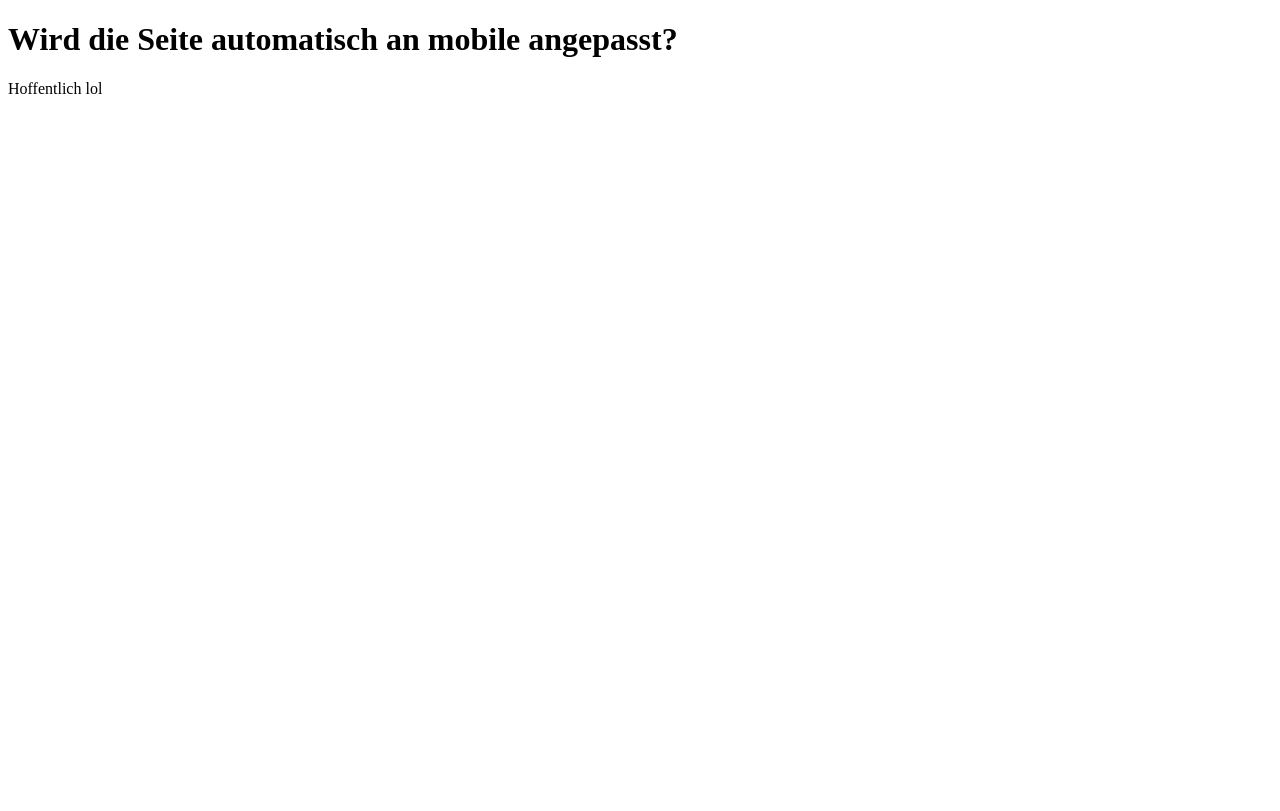
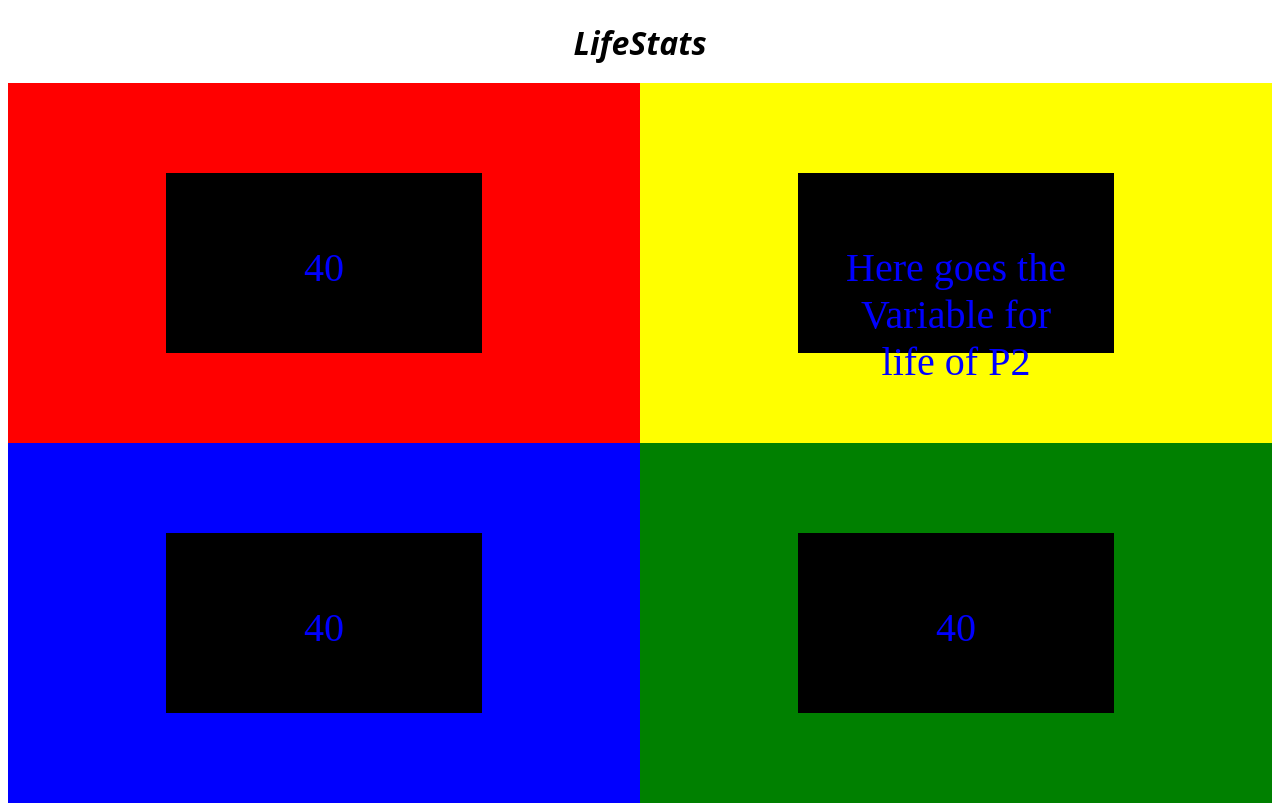
Before and after one commit to chemiQsMtG/LifeStats, a plain HTML site: page index.html in a window 1280 px wide. Drawn offline with Linux system fonts and the light colour scheme.

Commit message:
Update index.html

```diff
--- a/index.html
+++ b/index.html
@@ -1,12 +1,172 @@
 <!DOCTYPE html>
 <html>
 <head>
-<title>Test</title>
+<title>LifeStats</title>
 </head>
+
 <body>
 
-<h1>Wird die Seite automatisch an mobile angepasst?</h1>
-<p>Hoffentlich lol </p>
+<h1>LifeStats</h1>
+<div class="ActiveArea">
+
+    <div class="p1">
+        <div class="p1life">
+            <p>40</p>
+        </div>
+    </div>
+    <div class="p2">
+        <div class="p2life">
+            <p>Here goes the Variable for life of P2</p>
+        </div>
+    </div>
+    <div class="p3">
+        <div class="p3life">
+            <p>40</p>
+        </div>
+    </div>
+    <div class="p4">
+        <div class="p4life">
+            <p>40</p>
+        </div>
+    </div>
+
+</div>
+
+
+<style>
+   h1 {
+    height:5vh;
+    color:black;
+    text-align: center;
+    font-family: system-ui, -apple-system, BlinkMacSystemFont, 'Segoe UI', Roboto, Oxygen, Ubuntu, Cantarell, 'Open Sans', 'Helvetica Neue', sans-serif;
+    font-style: italic;
+}
+
+
+
+
+.ActiveArea{
+    width: 100%;
+    height: 90vh;
+    margin: 0;
+    padding: 0;
+}
+
+.qtop,
+.qbottom{
+    width: 100%;
+    height: 10vh;
+}
+
+.p1,
+.p2,
+.p3,
+.p4{
+    display: inline;
+    float: left;
+    width: 50%;
+    height: 50%;
+}
+
+.p1{
+    position:relative;
+    top: 0;
+    left: 0vh;
+    background-color: red;
+
+}
+
+.p1life{
+    position: relative;
+    top:25%;
+    left:25%;
+    display: inline-block;
+    height: 50%;
+    width: 50%;
+    background-color: rgb(0, 0, 0);
+    color: rgb(255, 255, 255);
+
+}
+.p1life p {
+    color:blue;
+    text-align:center;
+    padding: 10%;
+    font-size: 2.5em;
+}
+.p2{
+    top: 0;
+    left: 0;
+    background-color: yellow;
+}
+.p2life{
+        position: relative;
+        top:25%;
+        left:25%;
+        display: inline-block;
+        height: 50%;
+        width: 50%;
+        background-color: rgb(0, 0, 0);
+        color: rgb(255, 255, 255);
+        text-align: center;
+}
+
+.p2life p {
+    color:blue;
+    text-align:center;
+    padding: 10%;
+    font-size: 2.5em;
+}
+
+
+.p3{
+    top: 50vw;
+    left: 0;
+    background-color: blue;
+}
+.p3life{
+    position: relative;
+    top:25%;
+    left:25%;
+    display: inline-block;
+    height: 50%;
+    width: 50%;
+    background-color: rgb(0, 0, 0);
+    color: rgb(255, 255, 255);
+    text-align: center;
+}
+.p3life p {
+color:blue;
+text-align:center;
+padding: 10%;
+font-size: 2.5em;
+}
+
+.p4{
+    top: 50vw;
+    left: 50vh;
+    background-color: green;
+}
+.p4life{
+    position: relative;
+    top:25%;
+    left:25%;
+    display: inline-block;
+    height: 50%;
+    width: 50%;
+    background-color: rgb(0, 0, 0);
+    color: rgb(255, 255, 255);
+    text-align: center;
+}
+.p4life p {
+color:blue;
+text-align:center;
+padding: 10%;
+font-size: 2.5em;
+}
+
+
+</style>
+
 
 </body>
 </html>
```
